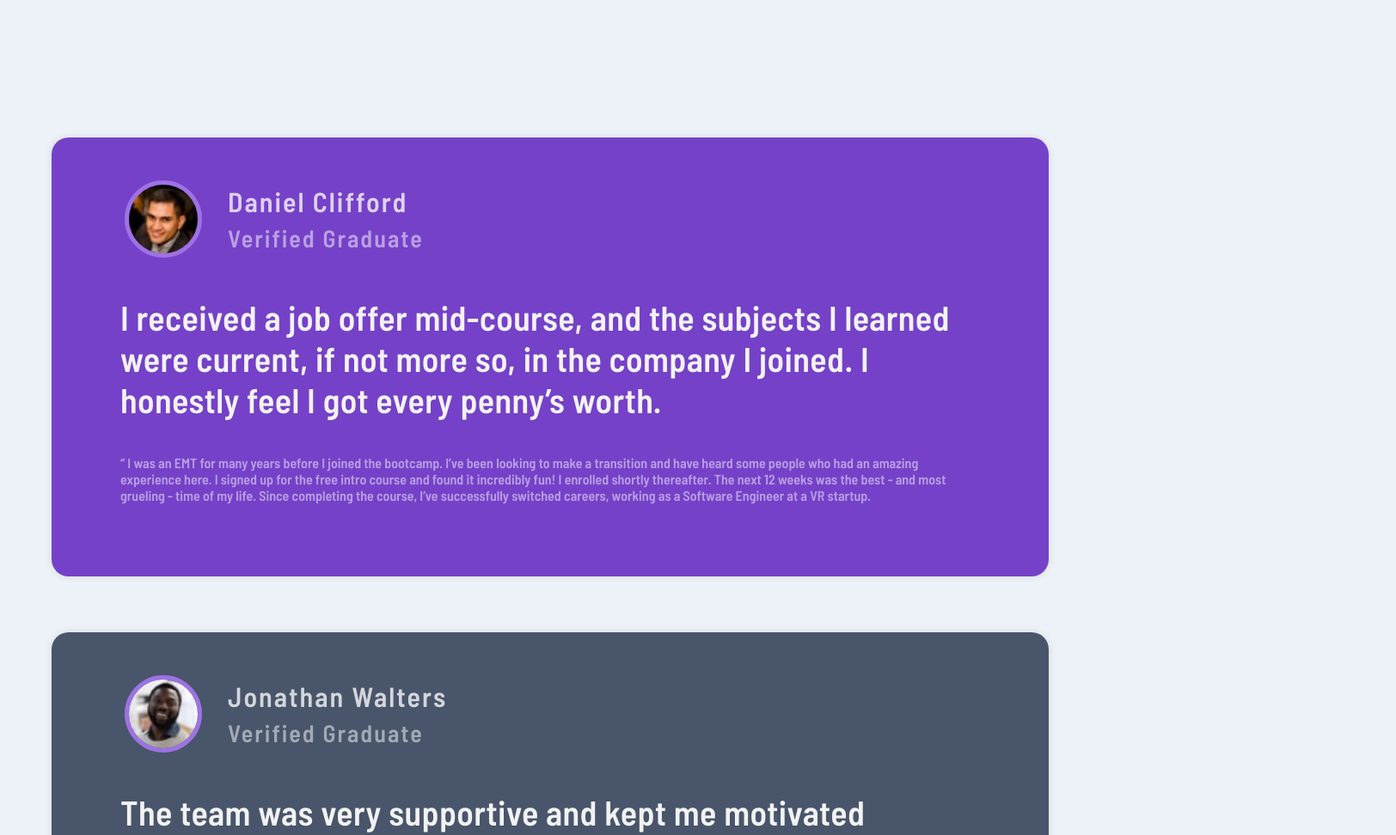
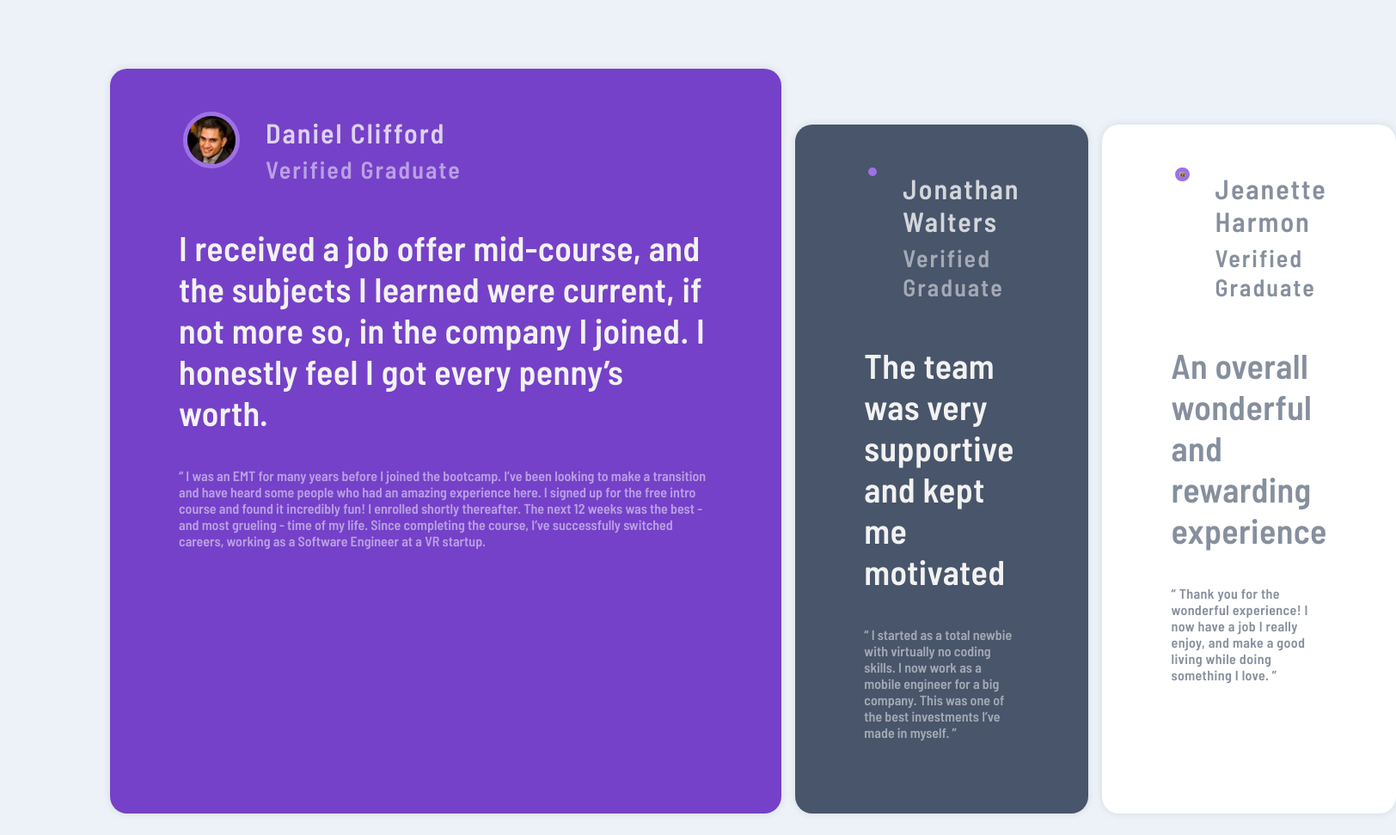
Before and after one commit to cjay44/FEM---Testimonials-grid-section, a plain HTML site: page index.html in a window 1280 px wide. Shown: the top 972 px of the page at 86% size, 1624 px wide, since content can reach past the window. Drawn offline with Linux system fonts and the light colour scheme.

Commit message:
responsive design

```diff
--- a/styles.css
+++ b/styles.css
@@ -79,18 +79,19 @@ body {
     width: 100vw;
     display: flex;
     justify-content: center;
+    align-content: center;
     font-family: "Barlow Semi Condensed", sans-serif;
     background-color: var(--Neutral-Light-Grayish-blue);
 }
 
 .grid-container {
-    width: 100%;
-    padding: 80px 60px;
+    max-width: 80vw;
+    /* padding: 80px 60px; */
     margin-top: 80px;
 }
 
 .grid-children {
-    width: 100%;
+    max-width: auto;
     background-color: skyblue;
     border-radius: 20px;
     padding: 45px 80px;
@@ -105,7 +106,7 @@ body {
 
 .name-container {
     display: flex;
-    width: 100%;
+    max-width: 100%;
     height: auto;
     flex-flow: row;
     letter-spacing: 2px;
@@ -116,27 +117,27 @@ body {
 }
 
 .image > img {
-    width: 100px;
+    max-height: 100px;
     border-radius: 50px;
     border: 5px solid hsl(263, 68%, 67%);
 }
 
 .image {
-    width:100px;
+    max-height:100px;
     padding: 5px;
     margin-right: 25px;
 }
 
 .name {
     font-weight: bold;
-    font-size:2rem;
+    font-size:2em;
     display: block;
 }
 
 .subtext {
   margin-top: 7px;
-   font-size: 1.75rem;
-    display: block;
+  font-size: 1.75rem;
+  display: block;
 }
 
 /* Grid Children 1 Testimonial container */
@@ -261,3 +262,24 @@ color: rgba(255, 255, 255, 0.473);
     display: block;
     margin-bottom: 40px;
 }
+
+/* Media Queries */
+
+@media only screen and (min-width: 1200px) {
+
+ .grid-container {
+  display: grid;
+  grid-template-columns: repeat(4, 1fr);
+  grid-template-rows: 1fr 1fr;
+  gap: 1rem;
+ }
+
+.grid-child-1 {
+  grid-column-start: 1;
+  grid-column-end: 3 ;
+}
+
+
+
+
+}
```
